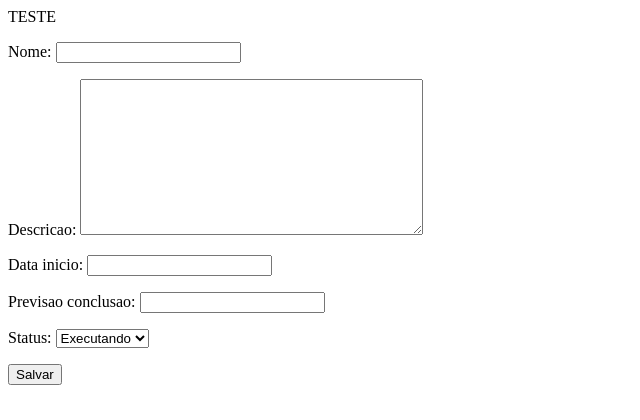
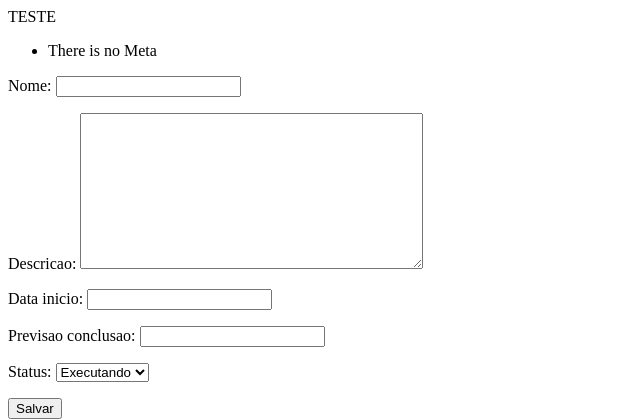
Before and after one commit to desenvolvendo-me/startup-mission-base-django, a Django app: page /todolist/ in a window 1280 px wide. Shown: the top 420 px of the page, without its empty margins (0-640 px from the left). Run offline with Django 5.2, Linux system fonts and the light colour scheme; data that the repository does not hold is empty.

Commit message:
refactor: Foi alterada a view Home e outras views que possuiam o decorador @login_required.

```diff
--- a/todolist/forms.py
+++ b/todolist/forms.py
@@ -4,9 +4,9 @@ from todolist.models import Meta, Task
 class MetaForm(forms.ModelForm):
     class Meta:
         model = Meta
-        fields = '__all__'
+        exclude = ['user',]
 
 class TaskForm(forms.ModelForm):
     class Meta:
         model = Task
-        fields = ['name', 'meta', 'description', 'is_active', 'user']
+        fields = ['name', 'meta', 'description']
--- a/todolist/models.py
+++ b/todolist/models.py
@@ -12,6 +12,13 @@ class Meta(models.Model):
     data_inicio = models.DateField()
     previsao_conclusao = models.DateField()
     status = models.CharField(max_length=10, choices=STATUS_CHOICES, default='executando')
+    user=models.ForeignKey(
+        to=User,
+        on_delete=models.CASCADE,
+        null=True,
+        blank=False,
+        related_name='user_meta'
+    )
 
     def __str__(self):
         return f"{self.nome} {self.descricao}"
@@ -51,10 +58,3 @@ class Task(models.Model):
 
     def __str__(self):
         return str(self.name)
-
-class CustomUser(AbstractUser):
-    # O campo ativo é usado para verificar se o usuário está ativo.
-    ativo = models.BooleanField(default=True)
-
-    def __str__(self):
-        return self.username
--- a/todolist/templates/index.html
+++ b/todolist/templates/index.html
@@ -7,14 +7,22 @@
 </head>
 <body>
     TESTE
+<!-- Aqui estava dando erro então coloquei uma condição.
+    Sempre lembrar disso. Pois caso não tenha nenhum dados no Database a aplicação quebra.
+    Então temos sempre que colocar uma verificação.
 
+    -->
     <ul>
-         {% for meta in metas %}
-        <li> {{ meta.id }} - {{ meta.nome }}
-        <a href="{% url 'editar' meta.id %}" > Editar </a>  </li><a
-        href="{% url 'delete' meta.id %}">Deletar</a>
-        {% endfor %}
+        {% if meta in metas%}
+             {% for meta in metas %}
+            <li> {{ meta.id }} - {{ meta.nome }}
+            <a href="{% url 'editar' meta.id %}" > Editar </a>  </li><a
+            href="{% url 'delete' meta.id %}">Deletar</a>
+            {% endfor %}
+        {% else %}
+            <li>There is no Meta</li>
 
+    {% endif %}
 
 
     </ul>
--- a/todolist/views.py
+++ b/todolist/views.py
@@ -1,3 +1,4 @@
+from django.contrib.auth.mixins import LoginRequiredMixin
 from django.urls import reverse_lazy
 from django.views.generic import CreateView, DetailView, UpdateView, DeleteView
 from django.shortcuts import render, redirect
@@ -6,26 +7,28 @@ from django.http import HttpResponseForbidden
 from .models import Meta, Task
 from .forms import MetaForm, TaskForm
 
+'''
+Neste codigo comentado (#) está uma proposta de alteração para a função home.
+O criar_meta ja verifica se o usuario está ativo, e se sim, possibilida o uso da ferramenta.
+Minha dúvida é: Como altera-lá e atualizar as outras também.
+'''
 
-@login_required
+
+
 def criar_meta(request):
-    if not request.user.is_active:
-        return HttpResponseForbidden("Usuário inativo não pode criar metas.")
-    '''
-    Neste codigo comentado (#) está uma proposta de alteração para a função home.
-    O criar_meta ja verifica se o usuario está ativo, e se sim, possibilida o uso da ferramenta.
-    Minha dúvida é: Como altera-lá e atualizar as outras também.
-    '''
-    # if request.method == 'POST':
-    #     form = MetaForm(request.POST)
-    #     if form.is_valid():
-    #         meta = form.save(commit=False)
-    #         meta.usuario = request.user
-    #         meta.save()
-    #         return redirect('lista_metas')
-    # else:
-    #     form = MetaForm()
-    # return render(request, 'metas/criar_meta.html', {'form': form})
+    if request.user.is_active:
+        if request.method == 'POST':
+            form = MetaForm(request.POST)
+            if form.is_valid():
+                meta = form.save(commit=False)
+                meta.user = request.user
+                meta.save()
+                return redirect('home')
+        else:
+            form = MetaForm()
+        return render(request, 'metas/criar_meta.html', {'form': form})
+    return HttpResponseForbidden("Usuário inativo não pode criar metas.")
+
 
 def home(request):
     metas = Meta.objects.all()
@@ -57,6 +60,7 @@ def delete(request, id):
     meta.delete()
     return redirect(home)
 
+
 # CREATE, READ, DELETE, UPDATE - Task
 # Details meta/task;
 
@@ -68,7 +72,7 @@ class TaskCreateView(CreateView):
     def get_success_url(self):
         return reverse_lazy('task_detail', kwargs={'pk': self.object.pk})
 
-#READ: Detalhes de uma tarefa específica:
+
 class TaskDetailView(DetailView):
     # Exibe os detalhes de uma tarefa específica.
     # Usa DetailView, que já cuida de toda a lógica de exibição de detalhes.
@@ -77,6 +81,7 @@ class TaskDetailView(DetailView):
     model = Task
     template_name = 'task_detail.html'
     context_object_name = 'task'
+
 
 #UPDATE: Atualizar uma tarefa existente:
 class TaskUpdateView(UpdateView):
@@ -92,6 +97,7 @@ class TaskUpdateView(UpdateView):
     def get_success_url(self):
         return reverse_lazy('task_detail', kwargs={'pk': self.object.pk})
 
+
 #DELETE: Excluir uma tarefa
 class TaskDeleteView(DeleteView):
     # Permite excluir uma tarefa.
```
Also changed, not shown: todolist/migrations/0005_meta_data_inicio_meta_previsao_conclusao_meta_status_and_more.py (added).
